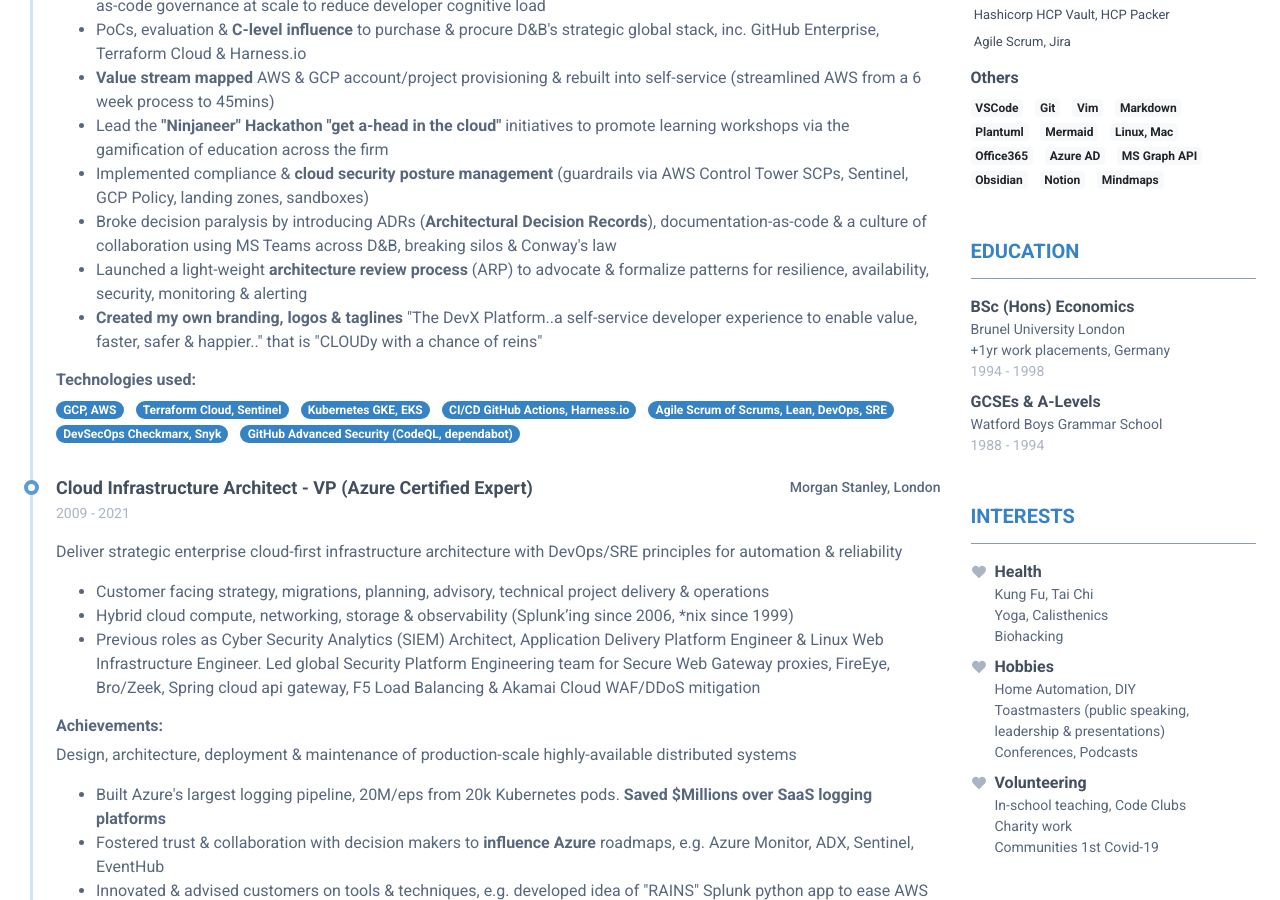
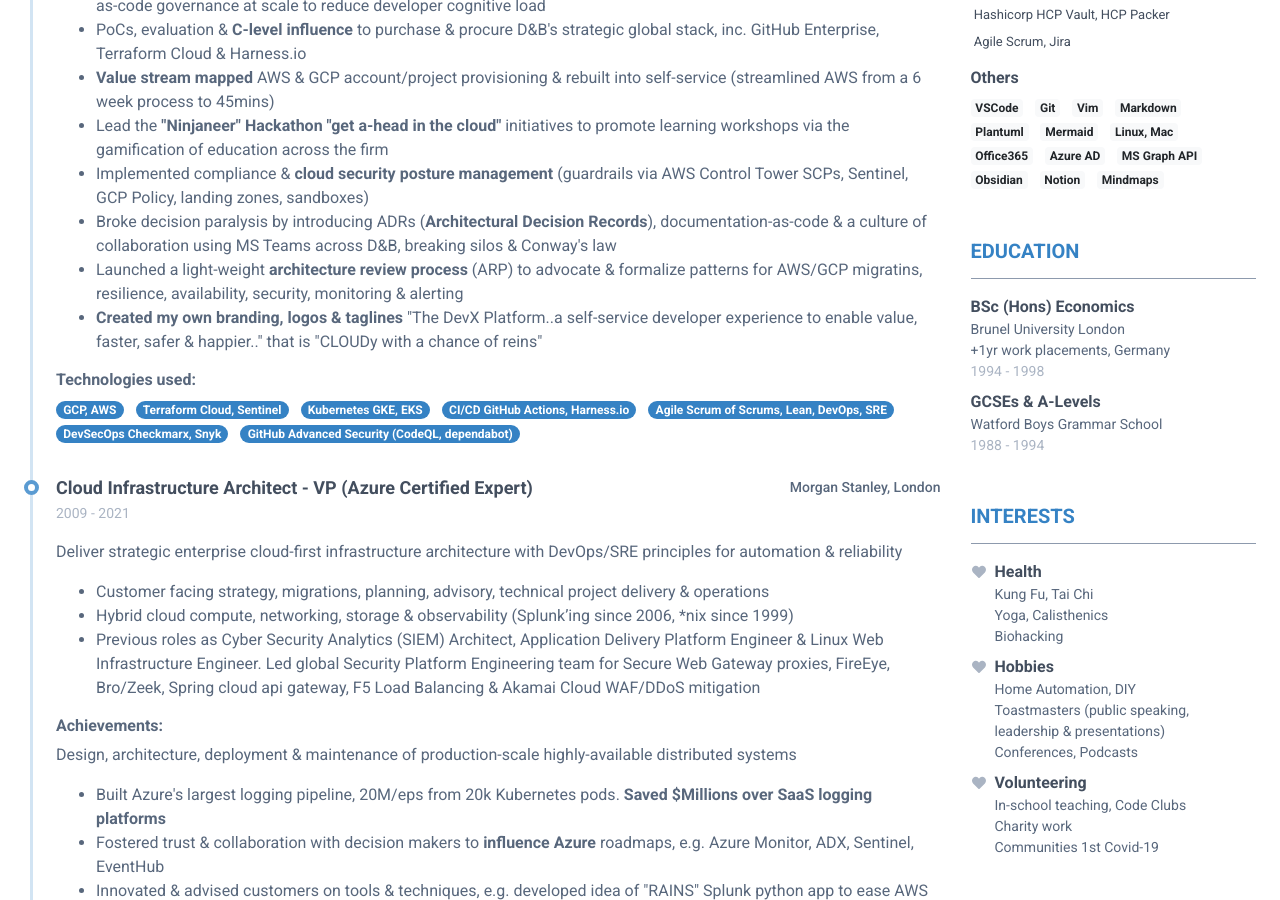
Before and after one commit to Hamy200/resume, a Jekyll site: the page built from index.markdown, in a window 1280 px wide and 900 px high, scrolled down 751 px. Built offline with Jekyll 4.4.1, drawn with Linux system fonts in a browser that asks for light colours; nearby versions of some CDN libraries.

Commit message:
Update data.yml

```diff
--- a/_data/data.yml
+++ b/_data/data.yml
@@ -56,7 +56,7 @@ experiences:
         - Lead the <b>"Ninjaneer" Hackathon "get a-head in the cloud"</b> initiatives to promote learning workshops via the gamification of education across the firm
         - Implemented compliance & <b>cloud security posture management</b> (guardrails via AWS Control Tower SCPs, Sentinel, GCP Policy, landing zones, sandboxes)
         - Broke decision paralysis by introducing ADRs (<b>Architectural Decision Records</b>), documentation-as-code & a culture of collaboration using MS Teams across D&B, breaking silos & Conway's law
-        - Launched a light-weight <b>architecture review process</b> (ARP) to advocate & formalize patterns for resilience, availability, security, monitoring & alerting
+        - Launched a light-weight <b>architecture review process</b> (ARP) to advocate & formalize patterns for AWS/GCP migratins, resilience, availability, security, monitoring & alerting
         - <b>Created my own branding, logos & taglines</b> "The DevX Platform..a self-service developer experience to enable value, faster, safer & happier.." that is "CLOUDy with a chance of reins"
     technologies:
       - GCP, AWS
```
